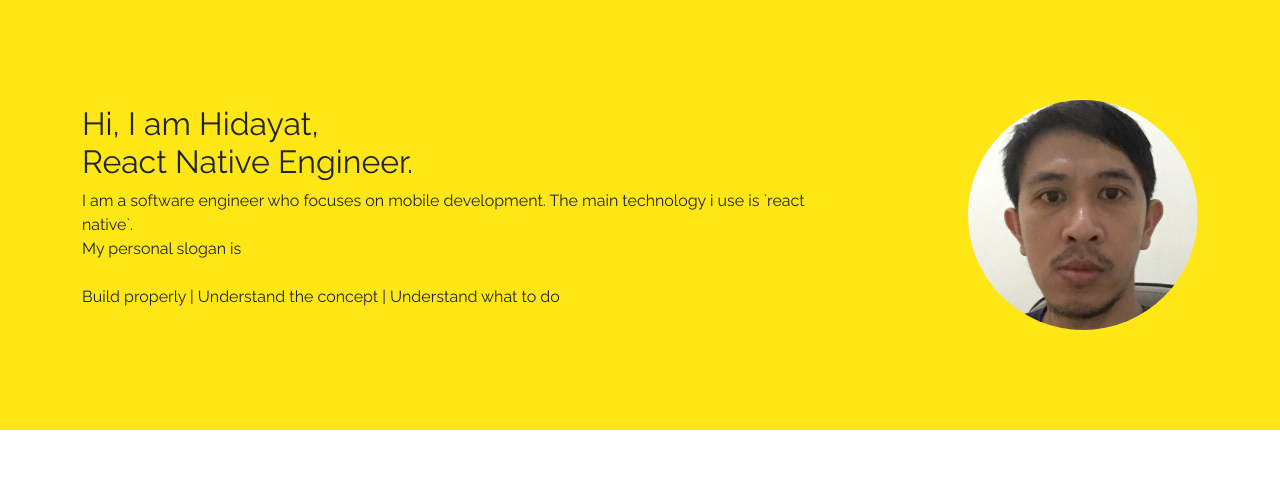
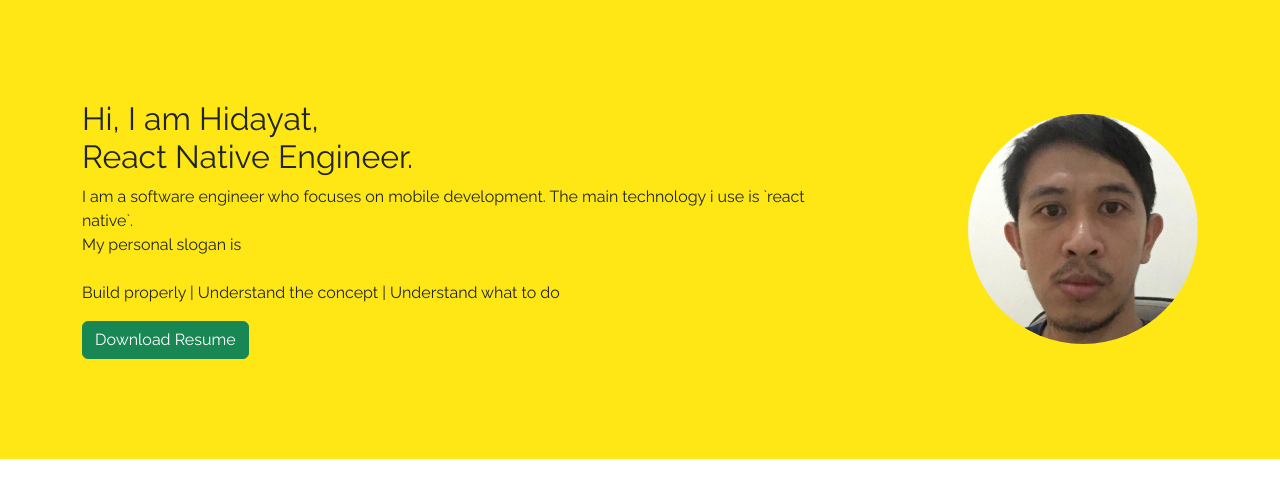
Before and after one commit to hidayat-nur/hidayat-nur.github.io, a React (Create React App) app: page / in a window 1280 px wide. Shown: the top 498 px of the page. Built offline with nearby package versions, Linux system fonts and the light colour scheme.

Commit message:
add download resume

```diff
--- /dev/null
+++ b/src/@types/global.d.ts
@@ -0,0 +1 @@
+declare module "*.pdf";
--- /dev/null
+++ b/src/assets/files.ts
@@ -0,0 +1,5 @@
+import Cv from "./files/hidayat_cv.pdf";
+
+export default {
+  cv: Cv,
+};
--- a/src/screens/home/index.tsx
+++ b/src/screens/home/index.tsx
@@ -1,7 +1,8 @@
 import React from "react";
-import { Col, Container, Image, Row } from "react-bootstrap";
+import { Button, Col, Container, Image, Row } from "react-bootstrap";
 import { IMG } from "../../assets/images";
 import styles from "./index.styles";
+import Files from "./../../assets/files";
 
 function Home() {
   return (
@@ -22,6 +23,9 @@ function Home() {
                 <br />
                 Build properly | Understand the concept | Understand what to do
               </p>
+              <Button variant="success" href={Files.cv} target="_blank">
+                Download Resume
+              </Button>
             </Col>
             <Col style={styles.wrapAvatar}>
               <Image src={IMG.AVATAR} style={styles.avatar} roundedCircle />
```
Also changed, not shown: 1 other file (tests, documents, lock files or other folders).
